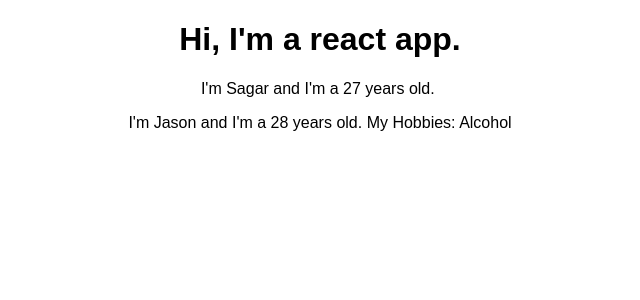
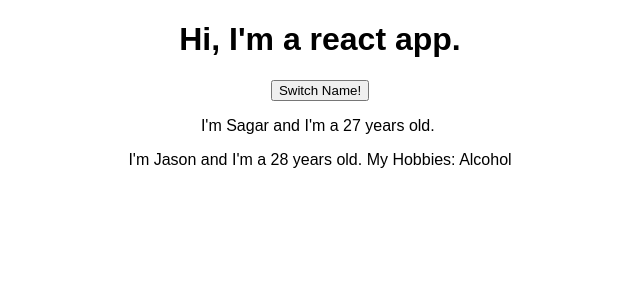
Before and after one commit to sagarmhrjn/React-walkthrough, a React (Create React App) app: page / in a window 1280 px wide. Shown: the top 300 px of the page, without its empty margins (320-960 px from the left). Built offline with nearby package versions, Linux system fonts and the light colour scheme.

Commit message:
handling events and methods

```diff
--- a/src/App.js
+++ b/src/App.js
@@ -9,10 +9,16 @@ class App extends Component {
       {name: "Jason", age: 28},
     ]
   }
+
+  switchNameHandler = () => {
+    console.log("Was clicked!");
+  }
+
   render() {
     return (
       <div className="App">
         <h1>Hi, I'm a react app.</h1>
+        <button onClick={this.switchNameHandler}>Switch Name!</button>
         <Person name={this.state.persons[0].name} age={this.state.persons[0].age} />
         <Person name={this.state.persons[1].name} age={this.state.persons[1].age}>
           My Hobbies: Alcohol
```
